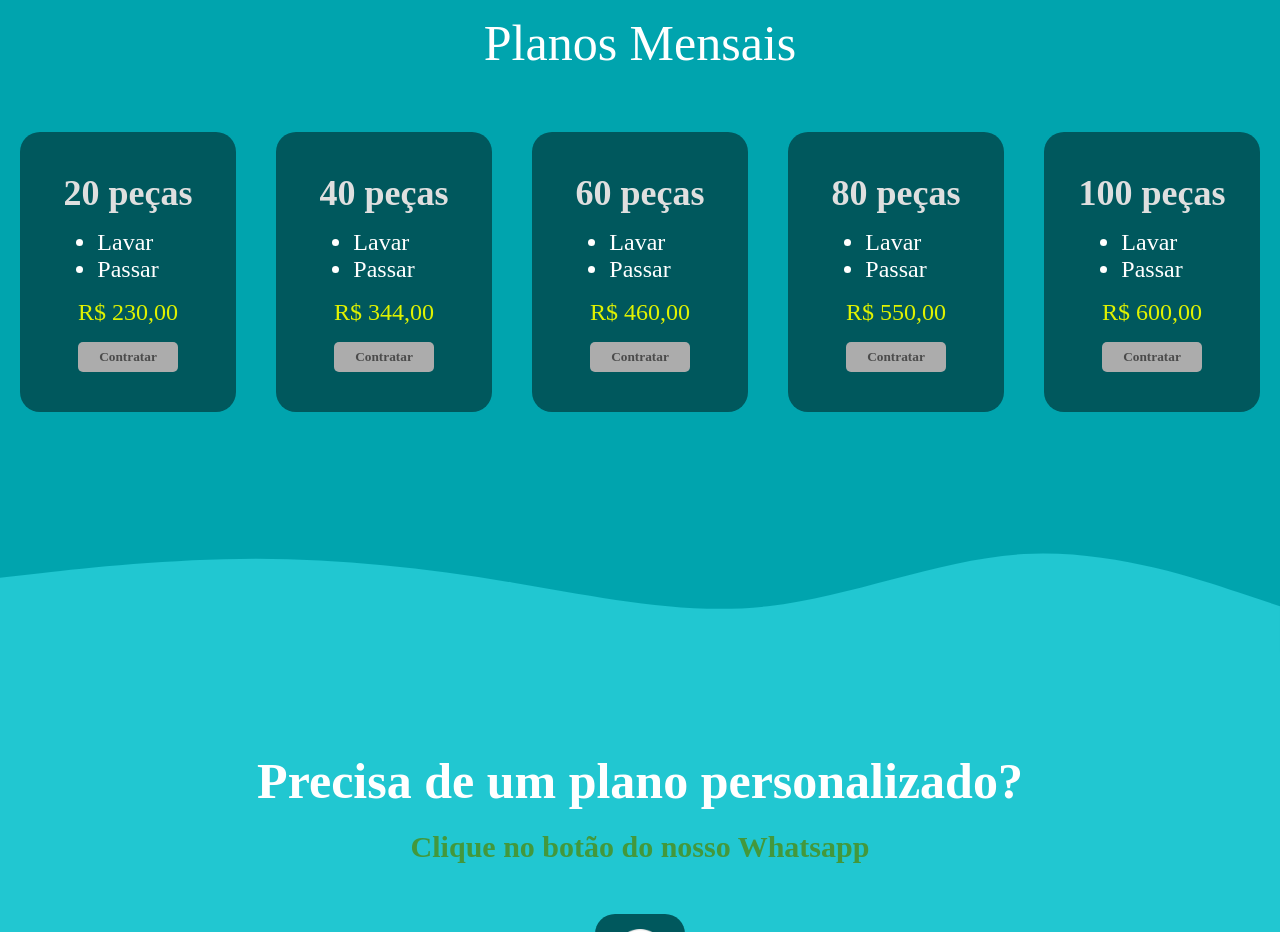
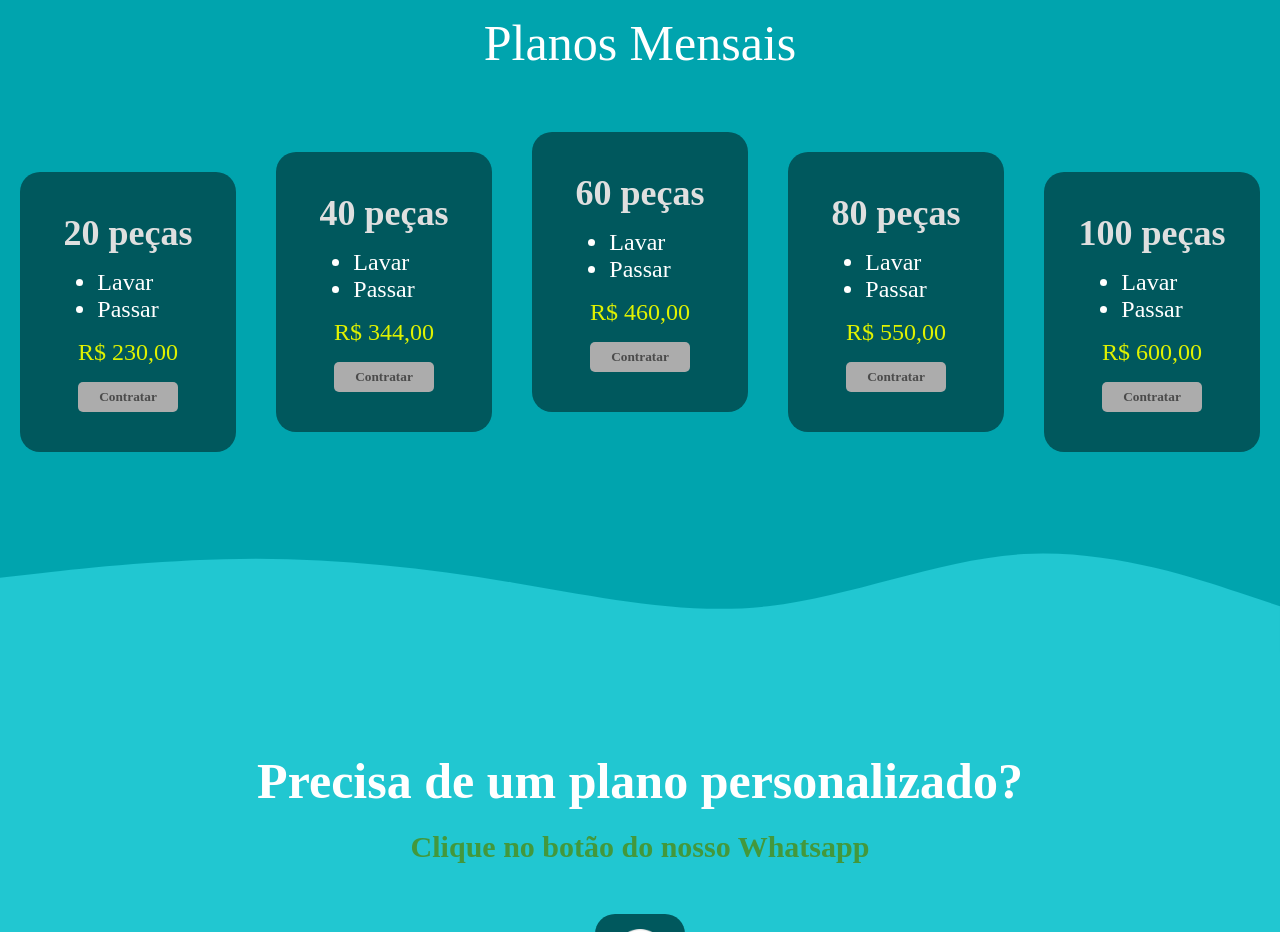
Before and after one commit to Britojp/NossaBenditaLavanderia, a plain HTML site: page index.html in a window 1280 px wide. Shown: the part 1480-2412 px from the top of the page. Drawn offline with Linux system fonts and the light colour scheme; a web font is replaced by a local one.

Commit message:
Mudança de layout dos cards de planos

```diff
--- a/style.css
+++ b/style.css
@@ -247,6 +247,28 @@ a:hover{
     color: white;
     transition: transform 0.3s ease;
 }
+
+.blocos-planos:nth-child(1) {
+    transform: translateY(40px);
+}
+
+.blocos-planos:nth-child(2) {
+    transform: translateY(20px);
+}
+
+.blocos-planos:nth-child(3) {
+    transform: translateY(0);
+}
+
+.blocos-planos:nth-child(4) {
+    transform: translateY(20px);
+}
+
+.blocos-planos:nth-child(5) {
+    transform: translateY(40px);
+}
+
+
 .blocos-planos h2{
     color: #dfdfdf
 }
```
Also changed, not shown: index.html (+1 -7 lines).
